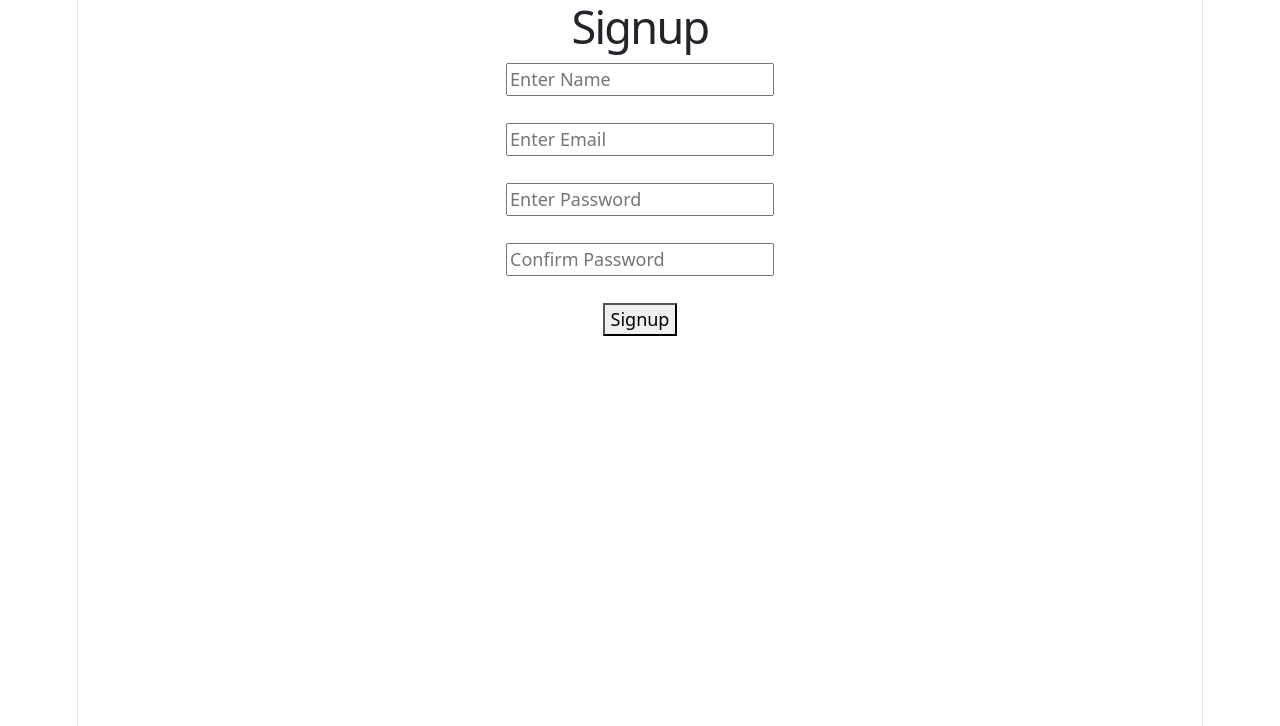
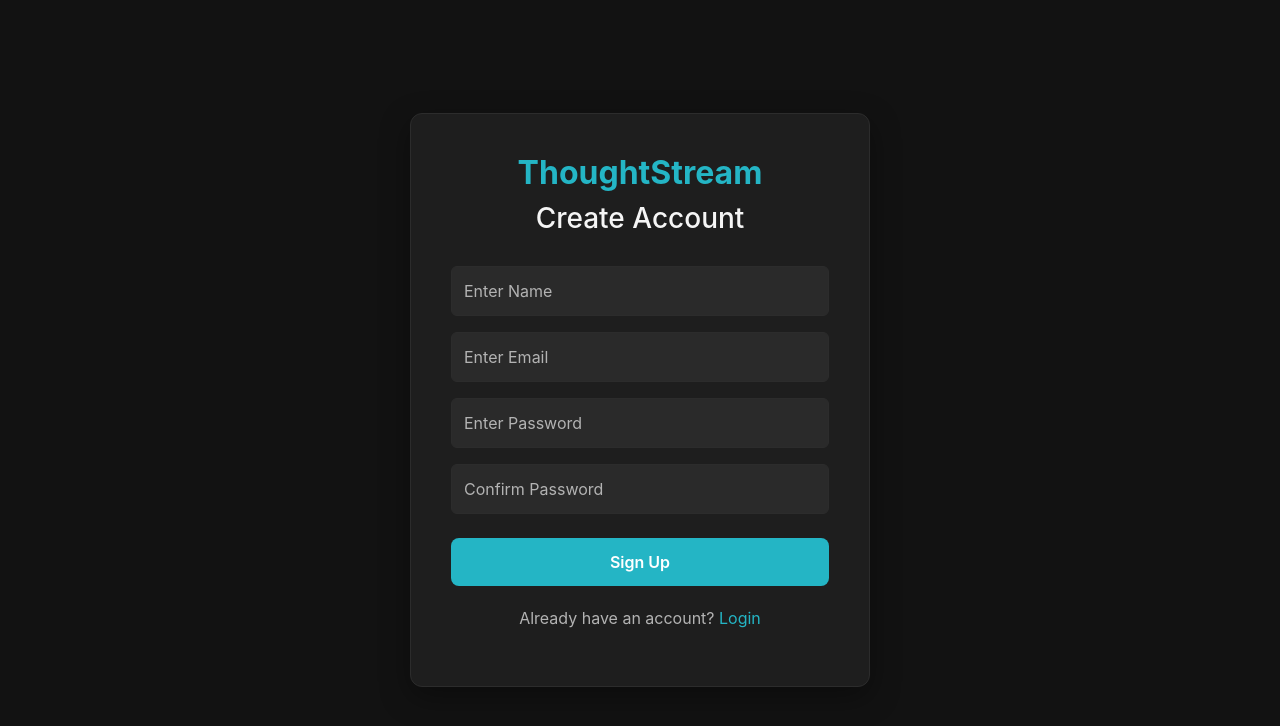
Before and after one commit to VamaRanderia/ThoughtStream, a React app in the folder frontend/: page / in a window 1280 px wide. Shown: the top 726 px of the page. Built offline with nearby package versions, Linux system fonts and the light colour scheme; no server answers; the HTML template or start-up script is replaced by a standard one.

Commit message:
Added styling to login,signup, completeProfile page

```diff
--- a/frontend/src/App.jsx
+++ b/frontend/src/App.jsx
@@ -1,4 +1,4 @@
-import { BrowserRouter, Routes, Route } from "react-router-dom";
+import { Routes, Route } from "react-router-dom";
 
 import Signup from "./pages/Signup";
 import Login from "./pages/Login";
@@ -6,22 +6,12 @@ import CompleteProfile from "./pages/CompleteProfile";
 
 function App() {
   return (
-    <BrowserRouter>
-      <Routes>
-
-        <Route path="/" element={<Signup />} />
-
-        <Route path="/signup" element={<Signup />} />
-
-        <Route path="/login" element={<Login />} />
-
-        <Route
-          path="/complete-profile"
-          element={<CompleteProfile />}
-        />
-
-      </Routes>
-    </BrowserRouter>
+    <Routes>
+      <Route path="/" element={<Signup />} />
+      <Route path="/signup" element={<Signup />} />
+      <Route path="/login" element={<Login />} />
+      <Route path="/complete-profile" element={<CompleteProfile />} />
+    </Routes>
   );
 }
 
--- a/frontend/src/main.jsx
+++ b/frontend/src/main.jsx
@@ -1,12 +1,17 @@
-import { StrictMode } from 'react'
-import { createRoot } from 'react-dom/client'
-import './index.css'
-import App from './App.jsx'
-import 'bootstrap/dist/css/bootstrap.min.css';
-import './index.css';
+import React from "react";
+import ReactDOM from "react-dom/client";
+import { BrowserRouter } from "react-router-dom";
 
-createRoot(document.getElementById('root')).render(
-  <StrictMode>
-    <App />
-  </StrictMode>,
-)
+import App from "./App";
+
+import "bootstrap/dist/css/bootstrap.min.css";
+import "./styles/theme.css";
+import "./styles/auth.css";
+
+ReactDOM.createRoot(document.getElementById("root")).render(
+  <React.StrictMode>
+    <BrowserRouter>
+      <App />
+    </BrowserRouter>
+  </React.StrictMode>
+);
--- a/frontend/src/pages/CompleteProfile.jsx
+++ b/frontend/src/pages/CompleteProfile.jsx
@@ -40,13 +40,22 @@ function CompleteProfile() {
     };
 
     return (
-        <div>
+  <div className="auth-page">
 
-            <h1>Complete Your Profile</h1>
+    <div className="auth-card">
+
+      <h1 className="logo">
+        ThoughtStream
+      </h1>
+
+      <h3 className="auth-title">
+        Complete Your Profile
+      </h3>
 
       <form onSubmit={handleSubmit}>
 
         <input
+          className="form-control mb-3"
           type="text"
           name="bio"
           placeholder="Bio"
@@ -54,9 +63,8 @@ function CompleteProfile() {
           onChange={handleChange}
         />
 
-                <br /><br />
-
         <input
+          className="form-control mb-3"
           type="text"
           name="location"
           placeholder="Location"
@@ -64,9 +72,8 @@ function CompleteProfile() {
           onChange={handleChange}
         />
 
-                <br /><br />
-
         <input
+          className="form-control mb-4"
           type="text"
           name="profilePicture"
           placeholder="Profile Picture URL"
@@ -74,15 +81,18 @@ function CompleteProfile() {
           onChange={handleChange}
         />
 
-                <br /><br />
-
-                <button type="submit">
+        <button
+          type="submit"
+          className="btn-accent"
+        >
           Save Profile
         </button>
 
       </form>
 
     </div>
+
+  </div>
 );
 }
 
--- a/frontend/src/pages/Login.jsx
+++ b/frontend/src/pages/Login.jsx
@@ -1,5 +1,6 @@
 import { useState } from "react";
 import { login } from "../services/authService";
+import { Link } from "react-router-dom";
 
 function Login() {
   const [formData, setFormData] = useState({
@@ -34,11 +35,22 @@ const handleSubmit = async (e) => {
 };
 
   return (
-    <div>
-      <h1>Login</h1>
+  <div className="auth-page">
+
+    <div className="auth-card">
+
+      <h1 className="logo">
+        ThoughtStream
+      </h1>
+
+      <h3 className="auth-title">
+        Welcome Back
+      </h3>
 
       <form onSubmit={handleSubmit}>
+
         <input
+          className="form-control mb-3"
           type="email"
           name="email"
           placeholder="Enter Email"
@@ -47,9 +59,8 @@ const handleSubmit = async (e) => {
           required
         />
 
-        <br /><br />
-
         <input
+          className="form-control mb-4"
           type="password"
           name="password"
           placeholder="Enter Password"
@@ -58,13 +69,23 @@ const handleSubmit = async (e) => {
           required
         />
 
-        <br/><br/>
-
-        <button type="submit">
+        <button
+          type="submit"
+          className="btn-accent"
+        >
           Login
         </button>
+
       </form>
+
+      <p className="auth-footer">
+        Don't have an account?{" "}
+        <Link to="/signup">Sign Up</Link>
+      </p>
+
     </div>
+
+  </div>
   );
 }
 
--- a/frontend/src/pages/Signup.jsx
+++ b/frontend/src/pages/Signup.jsx
@@ -1,6 +1,7 @@
 import { useState } from "react";
 import { signup } from "../services/authService";
 import { useNavigate } from "react-router-dom";
+import { Link } from "react-router-dom";
 
 function Signup() {
 
@@ -46,11 +47,22 @@ const handleSubmit = async (e) => {
 };
 
   return (
-    <div>
-      <h1>Signup</h1>
+  <div className="auth-page">
+
+    <div className="auth-card">
+
+      <h1 className="logo">
+        ThoughtStream
+      </h1>
+
+      <h3 className="auth-title">
+        Create Account
+      </h3>
 
       <form onSubmit={handleSubmit}>
+
         <input
+          className="form-control mb-3"
           type="text"
           name="username"
           placeholder="Enter Name"
@@ -59,9 +71,8 @@ const handleSubmit = async (e) => {
           required
         />
 
-        <br /><br />
-
         <input
+          className="form-control mb-3"
           type="email"
           name="email"
           placeholder="Enter Email"
@@ -70,9 +81,8 @@ const handleSubmit = async (e) => {
           required
         />
 
-        <br /><br />
-
         <input
+          className="form-control mb-3"
           type="password"
           name="password"
           placeholder="Enter Password"
@@ -81,8 +91,8 @@ const handleSubmit = async (e) => {
           required
         />
 
-        <br /><br />
         <input
+          className="form-control mb-4"
           type="password"
           name="confirmPassword"
           placeholder="Confirm Password"
@@ -91,13 +101,23 @@ const handleSubmit = async (e) => {
           required
         />
 
-        <br/><br/>
+        <button
+          type="submit"
+          className="btn-accent"
+        >
+          Sign Up
+        </button>
 
-        <button type="submit">
-          Signup
-        </button>
       </form>
+
+      <p className="auth-footer">
+        Already have an account?{" "}
+        <Link to="/login">Login</Link>
+      </p>
+
     </div>
+
+  </div>
   );
 }
 
--- /dev/null
+++ b/frontend/src/styles/auth.css
@@ -0,0 +1,163 @@
+.auth-page{
+
+    min-height:100vh;
+
+    display:flex;
+
+    justify-content:center;
+
+    align-items:center;
+
+    padding:30px;
+
+}
+
+.auth-card{
+
+    width:100%;
+
+    max-width:460px;
+
+    background:var(--bg-secondary);
+
+    border:1px solid var(--border);
+
+    border-radius:var(--radius);
+
+    padding:40px;
+
+    box-shadow:0 10px 30px rgba(0,0,0,.35);
+
+}
+
+.logo{
+
+    color:var(--accent);
+
+    font-size:2rem;
+
+    font-weight:700;
+
+    text-align:center;
+
+    margin-bottom:10px;
+
+}
+
+.auth-title{
+
+    text-align:center;
+
+    margin-bottom:30px;
+
+    color:var(--text-primary);
+
+}
+
+.form-control{
+
+    background:#2A2A2A;
+
+    border:1px solid var(--border);
+
+    color:var(--text-primary);
+
+    padding:12px;
+
+}
+
+.form-control::placeholder{
+
+    color:var(--text-secondary);
+
+}
+
+.form-control:focus{
+
+    background:#2A2A2A;
+
+    color:var(--text-primary);
+
+    border-color:var(--accent);
+
+    box-shadow:none;
+
+}
+
+.btn-accent{
+
+    width:100%;
+
+    background:var(--accent);
+
+    color:white;
+
+    font-weight:600;
+
+    padding:12px;
+
+    border:none;
+
+    border-radius:8px;
+
+    transition:.3s;
+
+}
+
+.btn-accent:hover{
+
+    background:var(--accent-hover);
+
+}
+
+.auth-footer{
+
+    margin-top:20px;
+
+    text-align:center;
+
+    color:var(--text-secondary);
+
+}
+
+.auth-footer a{
+
+    color:var(--accent);
+
+}
+
+.auth-footer a:hover{
+
+    color:var(--accent-hover);
+
+}
+.form-control,
+.form-control:focus{
+
+    background-color:#2A2A2A !important;
+
+    color:var(--text-primary) !important;
+
+    border:1px solid var(--border) !important;
+
+}
+
+.form-control::placeholder{
+
+    color:var(--text-secondary) !important;
+
+}
+
+.btn-accent{
+
+    background:var(--accent) !important;
+
+    color:white !important;
+
+}
+
+.btn-accent:hover{
+
+    background:var(--accent-hover) !important;
+
+}
--- /dev/null
+++ b/frontend/src/styles/theme.css
@@ -0,0 +1,58 @@
+:root{
+
+    --bg-primary:#121212;
+
+    --bg-secondary:#1E1E1E;
+
+    --accent:#24b5c5;
+
+    --accent-hover:#9ad3dc;
+
+    --text-primary:#F5F5F5;
+
+    --text-secondary:#B3B3B3;
+
+    --border:#2C2C2C;
+
+    --radius:12px;
+
+}
+
+*{
+    margin:0;
+    padding:0;
+    box-sizing:border-box;
+}
+
+body{
+
+    background:var(--bg-primary);
+
+    color:var(--text-primary);
+
+    font-family:Inter,Segoe UI,sans-serif;
+
+    min-height:100vh;
+
+}
+
+a{
+
+    text-decoration:none;
+
+    color:inherit;
+
+}
+
+button{
+
+    cursor:pointer;
+
+}
+
+input,
+textarea{
+
+    outline:none;
+
+}
```
Also changed, not shown: 2 other files (tests, documents, lock files or other folders). Lines whose indentation alone changed are shown as unchanged.
